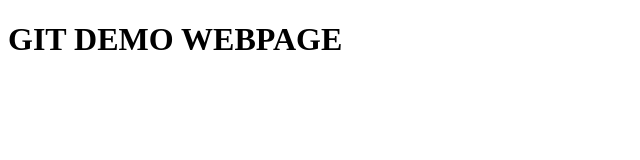
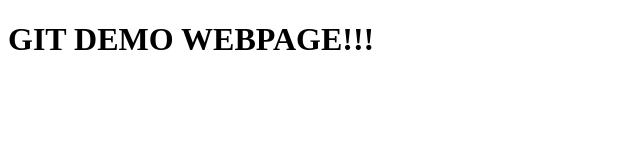
Before and after one commit to Renu2387/GITDemo, a plain HTML site: page index.html in a window 1280 px wide. Shown: the full height of the page, 0-640 px from the left. Drawn offline with Linux system fonts and the light colour scheme.

Commit message:
Initial commit

```diff
--- a/index.html
+++ b/index.html
@@ -6,6 +6,6 @@
     <title>MYSAMPLEAPP</title>
 </head>
 <body>
-    <h1>GIT DEMO WEBPAGE </h1>
+    <h1>GIT DEMO WEBPAGE!!!</h1>
 </body>
 </html>
```
